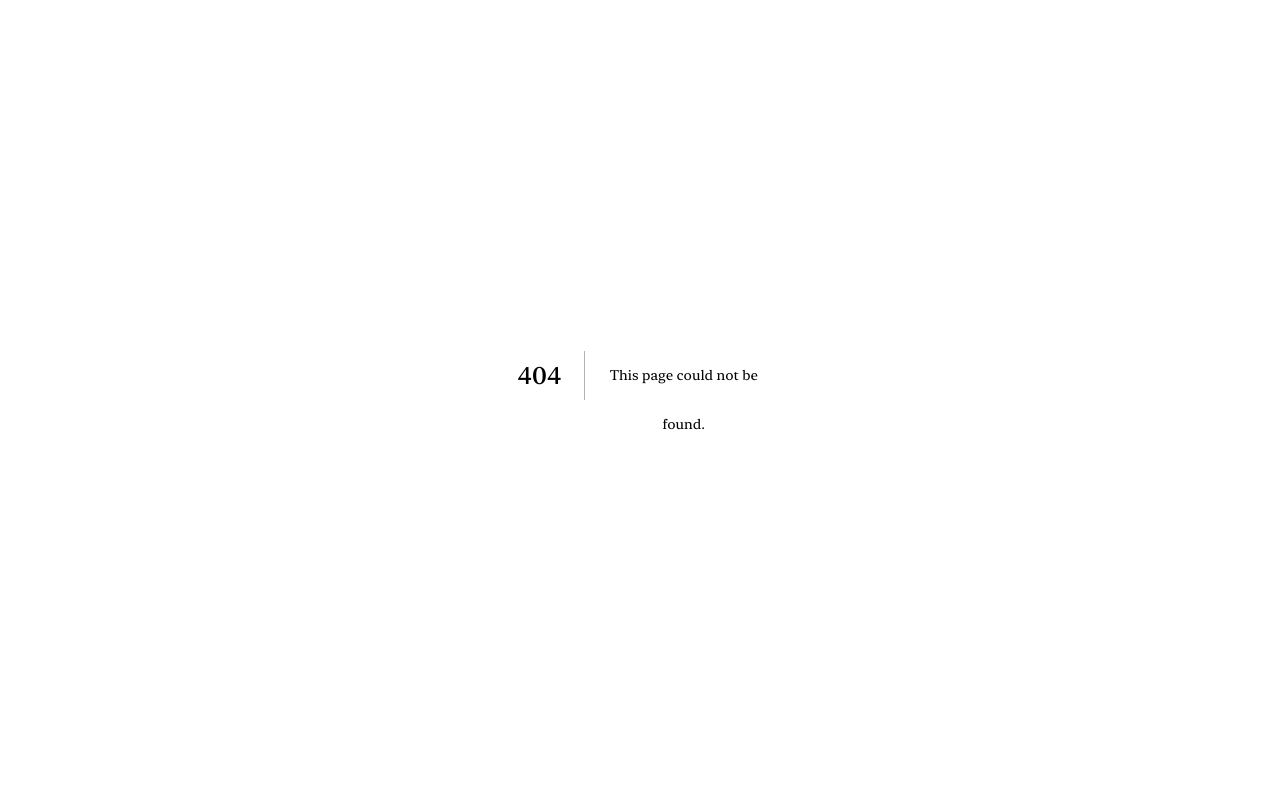
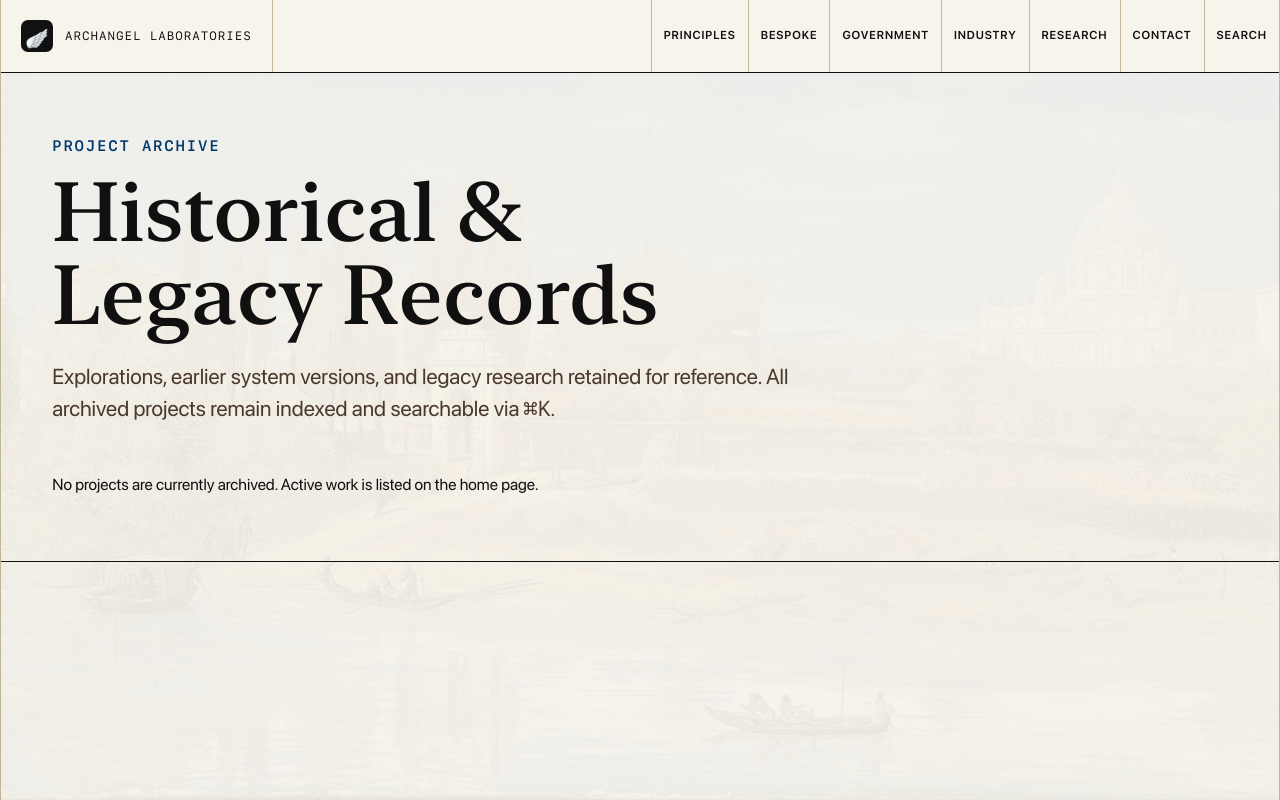
Before and after one commit to ryanrclewis/archangel, a Next.js app: page /archive in a window 1280 px wide. Before the commit this address had no page. Built offline with nearby package versions, Linux system fonts and the light colour scheme.

Commit message:
feat(curation): add featured and archived data model fields, /archive route, and featured card layout (Task 5)

```diff
--- /dev/null
+++ b/app/archive/page.tsx
@@ -0,0 +1,78 @@
+import type { Metadata } from "next";
+import { SiteHeader } from "@/app/components/SiteHeader";
+import { ProjectClients } from "@/app/components/ProjectClients";
+import { ProjectPreviewCard } from "@/app/components/ProjectPreviewCard";
+import { getArchivedProjects, getProjectLaunchLabel, type Project } from "@/app/data/projects";
+
+export const metadata: Metadata = {
+  title: "Project Archive | Archangel Laboratories",
+  description: "Archived research, explorations, and legacy systems from Archangel Laboratories.",
+};
+
+function statusClass(status: string) {
+  if (status === "LIVE") return "status-live";
+  if (status === "IN PROGRESS") return "status-progress";
+  if (status === "BETA") return "status-beta";
+  if (status === "DEPRECATED") return "status-deprecated";
+  if (status === "UNSUPPORTED") return "status-unsupported";
+  return "status-complete";
+}
+
+function projectTitleHoverStyle(project: Project): React.CSSProperties {
+  const valueColor = project.values?.[0]?.color;
+  return valueColor ? ({ ["--value-hover-color"]: valueColor } as React.CSSProperties) : {};
+}
+
+export default function ArchivePage() {
+  const archivedProjects = getArchivedProjects();
+
+  return (
+    <main className="site-shell min-h-screen">
+      <SiteHeader />
+
+      <section className="archive-band" aria-labelledby="archive-page-title">
+        <div className="section-heading">
+          <p className="eyebrow">Project Archive</p>
+          <h1 id="archive-page-title">Historical &amp; Legacy Records</h1>
+          <p className="lede">
+            Explorations, earlier system versions, and legacy research retained for reference. All archived projects remain indexed and searchable via <kbd className="search-hint">⌘K</kbd>.
+          </p>
+        </div>
+
+        {archivedProjects.length === 0 ? (
+          <div className="archive-empty">
+            <p>No projects are currently archived. Active work is listed on the home page.</p>
+          </div>
+        ) : (
+          <div className="archive-list">
+            {archivedProjects.map((project) => {
+              const tone = project.clients?.[0]?.tone ?? "muted";
+              return (
+                <ProjectPreviewCard
+                  key={project.id}
+                  project={project}
+                  className="archive-row"
+                  data-tone={tone}
+                  style={projectTitleHoverStyle(project)}
+                >
+                  <span className={`status-text ${statusClass(project.status)}`}>
+                    {getProjectLaunchLabel(project)}
+                  </span>
+                  <div className="row-copy">
+                    <span className="archive-name">{project.name}</span>
+                    <ProjectClients
+                      values={project.values ?? []}
+                      className="row-clients"
+                      ariaLabel={`${project.name} phrases`}
+                    />
+                  </div>
+                  <span className="archive-type">{project.type}</span>
+                </ProjectPreviewCard>
+              );
+            })}
+          </div>
+        )}
+      </section>
+    </main>
+  );
+}
--- a/app/data/projects-data.json
+++ b/app/data/projects-data.json
@@ -1,5 +1,6 @@
 [
   {
+    "_todo_curation": "TODO [NEEDS RYAN]: Select 4-5 flagships (candidates: WRRS, Heirloom, SaintsTombs, One State One Brand or Digital Guidelines, one automotive HMI) to set 'featured: true', 'featuredOrder', and 'whatItProves'. Select 2018-2019 projects to set 'archived: true'.",
     "id": "saintstombs",
     "section": "bespoke",
     "name": "SaintsTombs",
--- a/app/data/projects.ts
+++ b/app/data/projects.ts
@@ -43,6 +43,10 @@ export type Project = {
   id: string;
   /** When true, the project is excluded from listings and has no detail page. */
   hidden?: boolean;
+  featured?: boolean;
+  featuredOrder?: number;
+  whatItProves?: string;
+  archived?: boolean;
   section?: ProjectSection;
   degree?: ProjectDegree;
   version?: string;
@@ -90,6 +94,20 @@ export const projects: Project[] = baseProjects
     values: resolveProjectValues(project),
   }));
 
+export function getActiveProjects() {
+  return projects.filter((project) => !project.archived);
+}
+
+export function getFeaturedProjects() {
+  return projects
+    .filter((project) => !project.archived && project.featured)
+    .sort((a, b) => (a.featuredOrder ?? 0) - (b.featuredOrder ?? 0));
+}
+
+export function getArchivedProjects() {
+  return projects.filter((project) => Boolean(project.archived));
+}
+
 export function getProjectById(id: string) {
   return projects.find((project) => project.id === id);
 }
--- a/app/globals.css
+++ b/app/globals.css
@@ -458,6 +458,88 @@ h3 {
   padding: 1.25rem;
   transition: background 160ms ease, transform 160ms ease;
   --value-hover-color: currentColor;
+}
+
+/* Featured Projects: Larger visual weight & prominent layout */
+.project-card--featured {
+  grid-column: span 3;
+  min-height: 18rem;
+  background: var(--paper-warm);
+  border: 2px solid var(--ink);
+  padding: 2rem;
+  box-shadow: 4px 4px 0 var(--ink);
+}
+
+@media (max-width: 900px) {
+  .project-card--featured {
+    grid-column: span 1;
+  }
+}
+
+.project-card--featured h3 {
+  font-size: 2rem;
+  line-height: 1.2;
+}
+
+.featured-badge {
+  font-family: var(--font-mono);
+  font-size: 0.75rem;
+  font-weight: 700;
+  text-transform: uppercase;
+  letter-spacing: 0.08em;
+  color: var(--blue-dark);
+  border: 1px solid var(--blue-dark);
+  padding: 0.15rem 0.4rem;
+  border-radius: 2px;
+}
+
+.what-it-proves {
+  margin-top: 0.75rem;
+  font-family: var(--font-mono);
+  font-size: 0.9rem;
+  color: var(--muted);
+  border-left: 2px solid var(--hairline);
+  padding-left: 0.75rem;
+  line-height: 1.4;
+}
+
+.what-it-proves strong {
+  color: var(--ink);
+}
+
+/* Quieter, denser lists for non-featured projects */
+.denser-list {
+  display: flex;
+  flex-direction: column;
+  border-top: 1px solid var(--ink);
+}
+
+.denser-list .archive-row {
+  padding: 0.75rem 1rem;
+  font-size: 0.9rem;
+}
+
+.archive-footer-note {
+  margin-top: 2rem;
+  padding-top: 1rem;
+  border-top: 1px dashed var(--hairline);
+  display: flex;
+  justify-content: space-between;
+  align-items: center;
+}
+
+.archive-link {
+  font-family: var(--font-mono);
+  font-size: 0.85rem;
+  font-weight: 600;
+  text-transform: uppercase;
+  color: var(--ink);
+  text-decoration: underline;
+  text-underline-offset: 3px;
+}
+
+.archive-link:hover {
+  color: var(--blue);
 }
 
 .project-card:hover,
--- a/app/page.tsx
+++ b/app/page.tsx
@@ -1,3 +1,4 @@
+import Link from "next/link";
 import { SiteHeader } from "@/app/components/SiteHeader";
 import { PageLayout } from "@/app/components/PageLayout";
 import { ProjectClients } from "@/app/components/ProjectClients";
@@ -35,10 +36,13 @@ function sortProjectsByLaunchDateDesc(projectList: Project[]) {
   );
 }
 
-const ourWorkSorted     = projects.filter((p) => p.section === "bespoke");
-const publicSystems     = sortProjectsByLaunchDateDesc(projects.filter((p) => p.section === "government"));
-const industryProjects  = sortProjectsByLaunchDateDesc(projects.filter((p) => p.section === "industry"));
-const universityProjects = sortProjectsByLaunchDateDesc(projects.filter((p) => p.section === "research"));
+// Active non-archived projects for homepage
+const activeProjects     = projects.filter((p) => !p.archived);
+const featuredProjects   = activeProjects.filter((p) => p.featured).sort((a, b) => (a.featuredOrder ?? 0) - (b.featuredOrder ?? 0));
+const ourWorkSorted      = activeProjects.filter((p) => p.section === "bespoke");
+const publicSystems      = sortProjectsByLaunchDateDesc(activeProjects.filter((p) => p.section === "government"));
+const industryProjects   = sortProjectsByLaunchDateDesc(activeProjects.filter((p) => p.section === "industry"));
+const universityProjects = sortProjectsByLaunchDateDesc(activeProjects.filter((p) => p.section === "research"));
 
 const principles = [
   {
@@ -64,13 +68,41 @@ function statusClass(status: string) {
   return "status-complete";
 }
 
-function projectHref(project: Project) {
-  return `/projects/${project.id}`;
-}
-
 function projectTitleHoverStyle(project: Project): React.CSSProperties {
   const valueColor = project.values?.[0]?.color;
   return valueColor ? ({ ["--value-hover-color"]: valueColor } as React.CSSProperties) : {};
+}
+
+function renderProjectCard(project: Project) {
+  const tone = project.clients?.[0]?.tone ?? "muted";
+  const isFeatured = Boolean(project.featured);
+  return (
+    <ProjectPreviewCard
+      key={project.id}
+      project={project}
+      className={`project-card ${isFeatured ? "project-card--featured" : ""}`}
+      data-tone={tone}
+      style={projectTitleHoverStyle(project)}
+    >
+      <div className="project-card-topline">
+        <span>{project.type}</span>
+        {isFeatured && <span className="featured-badge">FEATURED</span>}
+        <span className={`status-text ${statusClass(project.status)}`}>{getProjectLaunchLabel(project)}</span>
+      </div>
+      <h3>{project.name}</h3>
+      <p>{project.description}</p>
+      {isFeatured && project.whatItProves && (
+        <p className="what-it-proves">
+          <strong>Proves:</strong> {project.whatItProves}
+        </p>
+      )}
+      <ProjectClients
+        values={project.values ?? []}
+        className="project-card-clients"
+        ariaLabel={`${project.name} phrases`}
+      />
+    </ProjectPreviewCard>
+  );
 }
 
 export default function Home() {
@@ -116,6 +148,18 @@ export default function Home() {
         </div>
       </section>
 
+      {featuredProjects.length > 0 && (
+        <section className="work-band" id="featured" aria-labelledby="featured-title">
+          <div className="section-heading">
+            <p className="eyebrow">Flagships</p>
+            <h2 id="featured-title">Featured Work</h2>
+          </div>
+          <div className="project-grid">
+            {featuredProjects.map(renderProjectCard)}
+          </div>
+        </section>
+      )}
+
       <section className="work-band" id="bespoke" aria-labelledby="work-title">
         <div className="section-heading">
           <p className="eyebrow">Bespoke</p>
@@ -123,30 +167,7 @@ export default function Home() {
         </div>
 
         <div className="project-grid">
-          {ourWorkSorted.map((project) => {
-            const tone = project.clients?.[0]?.tone ?? "muted";
-            return (
-              <ProjectPreviewCard
-                key={project.id}
-                project={project}
-                className="project-card"
-                data-tone={tone}
-                style={projectTitleHoverStyle(project)}
-              >
-                <div className="project-card-topline">
-                  <span>{project.type}</span>
-                  <span className={`status-text ${statusClass(project.status)}`}>{getProjectLaunchLabel(project)}</span>
-                </div>
-                <h3>{project.name}</h3>
-                <p>{project.description}</p>
-                <ProjectClients
-                  values={project.values ?? []}
-                  className="project-card-clients"
-                  ariaLabel={`${project.name} phrases`}
-                />
-              </ProjectPreviewCard>
-            );
-          })}
+          {ourWorkSorted.map(renderProjectCard)}
         </div>
       </section>
 
@@ -247,6 +268,13 @@ export default function Home() {
             );
           })}
         </div>
+
+        <div className="archive-footer-note">
+          <span>Looking for older projects or legacy explorations?</span>
+          <Link href="/archive" className="archive-link">
+            View project archive →
+          </Link>
+        </div>
       </section>
 
       <footer className="site-footer">
```
